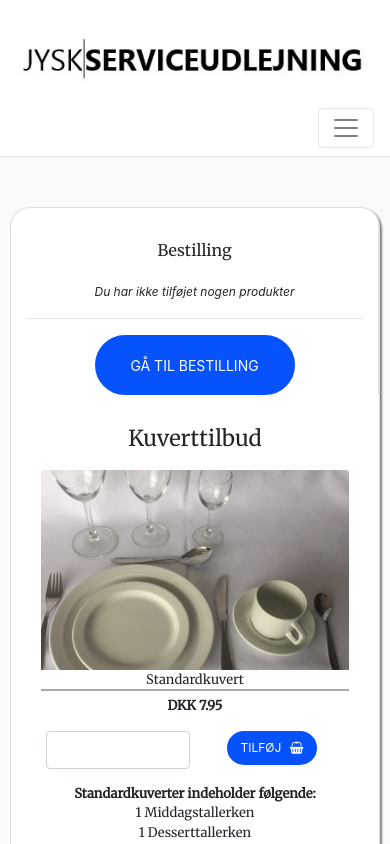
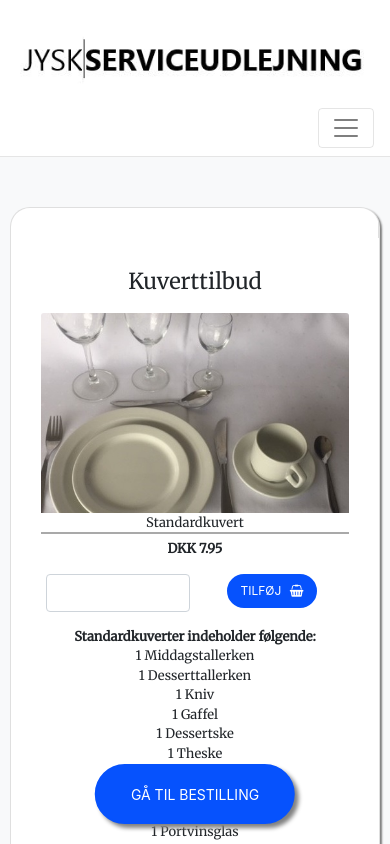
Before and after one commit to Fuzzy3/jyskserviceudlejning2, an Angular app: page /bestilling in a window 390 px wide. Shown: the top 844 px of the page. Built offline with nearby package versions, Linux system fonts and the light colour scheme; a web font is replaced by a local one.

Commit message:
responsive bestilling

```diff
--- a/src/app/bestilling/bestilling.component.html
+++ b/src/app/bestilling/bestilling.component.html
@@ -9,9 +9,11 @@
                                     <div class="row">
                                         <div class="col-md-3 side-order-menu" style="padding-top: 30px !important" [class.d-flex]="stickyBot" [class.align-items-end]="stickyBot" #stickyParent>
                                             <div [class.sticky]="sticky" [class.sticky-width]=stickyBot #stickyMenu>
-                                                <app-bestillingsliste [bestilling]="bestillingsListe"></app-bestillingsliste>
-                                                <hr>
-                                                <app-bestillings-modal [bestilling]="bestillingsListe"></app-bestillings-modal>
+                                                <div *ngIf="phoneWidth == false">
+                                                    <app-bestillingsliste [bestilling]="bestillingsListe" *ngIf="phoneWidth == false"></app-bestillingsliste>
+                                                    <hr>
+                                                </div>
+                                                <app-bestillings-modal [bestilling]="bestillingsListe" [phoneMode]="phoneWidth"></app-bestillings-modal>
                                             </div>
                                         </div>
                                         <div class="col-md-9 margin-top-30">
--- a/src/app/bestilling/bestilling.component.scss
+++ b/src/app/bestilling/bestilling.component.scss
@@ -81,8 +81,16 @@ h2.product-title {
     @media screen and (min-width: 992px) and (max-width: 1200px) {
         width: 203.5px;
     }
-    @media screen and (min-width: 470px) and (max-width: 991px) {
+    @media screen and (min-width: 768px) and (max-width: 991px) {
         width: 143.5px;
+    }
+    @media screen and (min-width: 320px) and (max-width: 767px) {
+        position: fixed;
+        bottom: 20px;
+        top: unset;
+        z-index: 10;
+        left: 50%;
+        transform: translateX(-50%);
     }
 }
 
@@ -91,7 +99,7 @@ h2.product-title {
     @media screen and (min-width: 992px) and (max-width: 1200px) {
         width: 203.5px;
     }
-    @media screen and (min-width: 470px) and (max-width: 991px) {
+    @media screen and (min-width: 768px) and (max-width: 991px) {
         width: 143.5px;
     }
 }
--- a/src/app/bestilling/bestilling.component.ts
+++ b/src/app/bestilling/bestilling.component.ts
@@ -12,10 +12,10 @@ import { MailService } from './services/mail.service';
   templateUrl: './bestilling.component.html',
   styleUrls: ['./bestilling.component.scss']
 })
-export class BestillingComponent implements OnInit, AfterViewInit {
+export class BestillingComponent implements OnInit {
   productSerier: ProduktSerie[];
   bestillingsListe: IBestilling = {};
-  menuPosition: any;
+  menuPosition: any = 233;
   @ViewChild('stickyMenu') menuElement: ElementRef;
   @ViewChild('fullHeight') fullHeightElement: ElementRef;
   stickyBot: Boolean = false;
@@ -26,6 +26,7 @@ export class BestillingComponent implements OnInit, AfterViewInit {
 
   @HostListener('window:scroll', ['$event']) handleScroll() {
     const windowScroll = window.pageYOffset;
+    if (!this.phoneWidth) {
       if ((windowScroll >= this.menuPosition) && (windowScroll <= this.calcStopperY())) {
         this.sticky = true;
         this.stickyBot = false;
@@ -37,15 +38,13 @@ export class BestillingComponent implements OnInit, AfterViewInit {
         this.stickyBot = false;
       }
     }
+  }
 
   @HostListener('window:resize', ['$event'])
   onResize(event) {
     this.innerHeight = window.innerHeight;
     this.innerWidth = window.innerWidth;
-  }
-
-  ngAfterViewInit() {
-    this.menuPosition = 233;
+    this.setPhoneWidth(innerWidth);
   }
 
   private calcStopperY() {
@@ -56,8 +55,10 @@ export class BestillingComponent implements OnInit, AfterViewInit {
   private setPhoneWidth(width: number) {
     if (width < 768) {
       this.phoneWidth = true;
+      this.sticky = true;
     } else {
       this.phoneWidth = false;
+      this.sticky = false;
     }
   }
 
@@ -66,6 +67,7 @@ export class BestillingComponent implements OnInit, AfterViewInit {
 
   ngOnInit() {
     this.innerWidth = window.innerWidth;
+    this.setPhoneWidth(this.innerWidth);
     this.productService.getProducts().subscribe(produktSerier => this.productSerier = produktSerier);
     if (this.productService.isDataCached()) {
       this.bestillingsListe = this.productService.getBestillingsliste();
--- a/src/app/bestilling/bestillings-modal/bestillings-modal.component.ts
+++ b/src/app/bestilling/bestillings-modal/bestillings-modal.component.ts
@@ -18,6 +18,7 @@ import { send } from 'q';
 export class BestillingsModalComponent {
 
   @Input() bestilling: IBestilling;
+  @Input() phoneMode: Boolean;
   closeResult: string;
 
 
--- a/src/sass/styles.scss
+++ b/src/sass/styles.scss
@@ -237,6 +237,9 @@
             }
             &.btn-sticky {
                 font-size: 14px;
+                @media screen and (min-width: 320px) and (max-width: 767px) {
+                    box-shadow: 4px 4px 4px #808080
+                }
             }
         }
         &.btn-ghost {
```
Also changed, not shown: work_todo.txt. Lines whose indentation alone changed are shown as unchanged.
